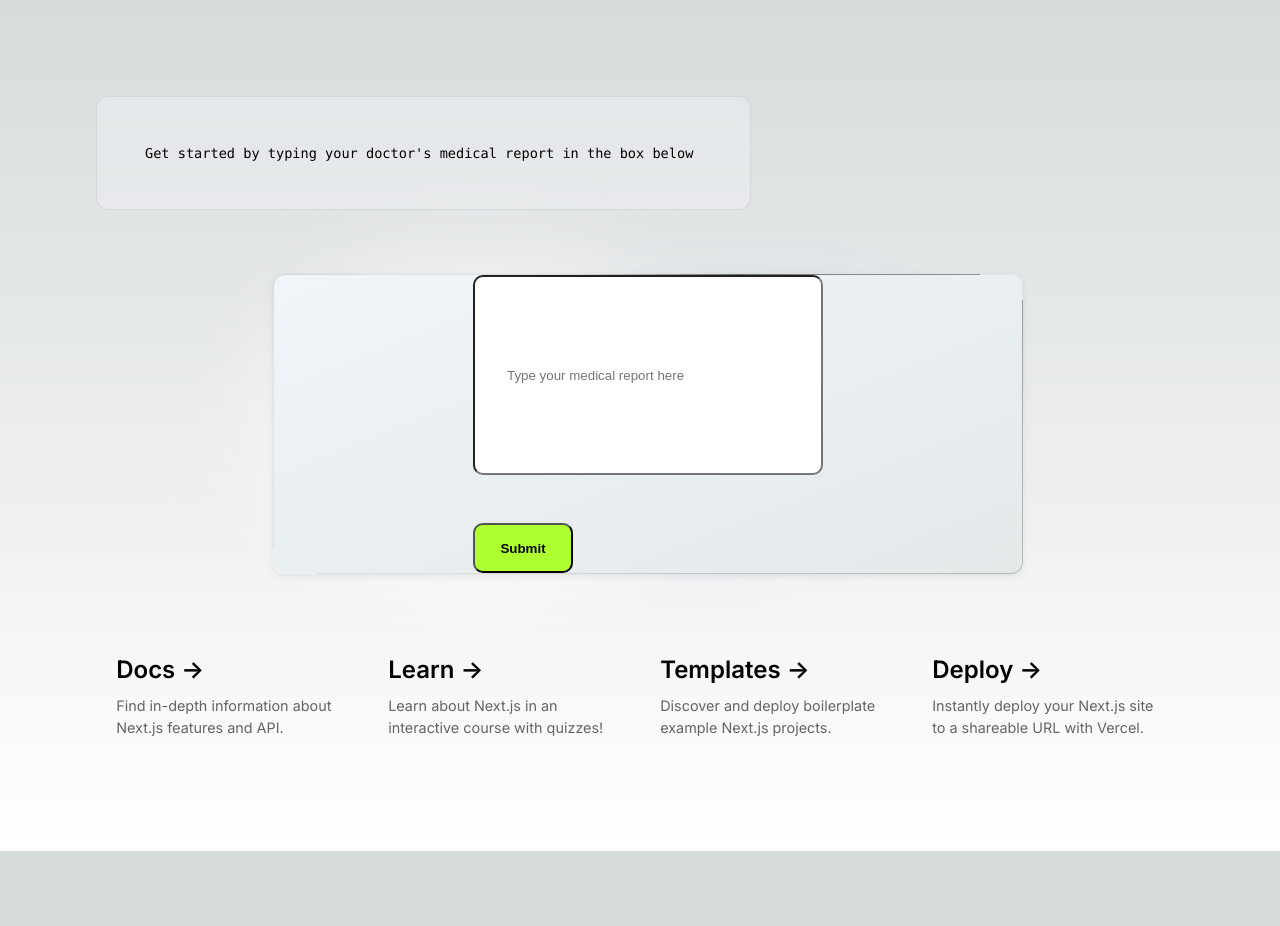
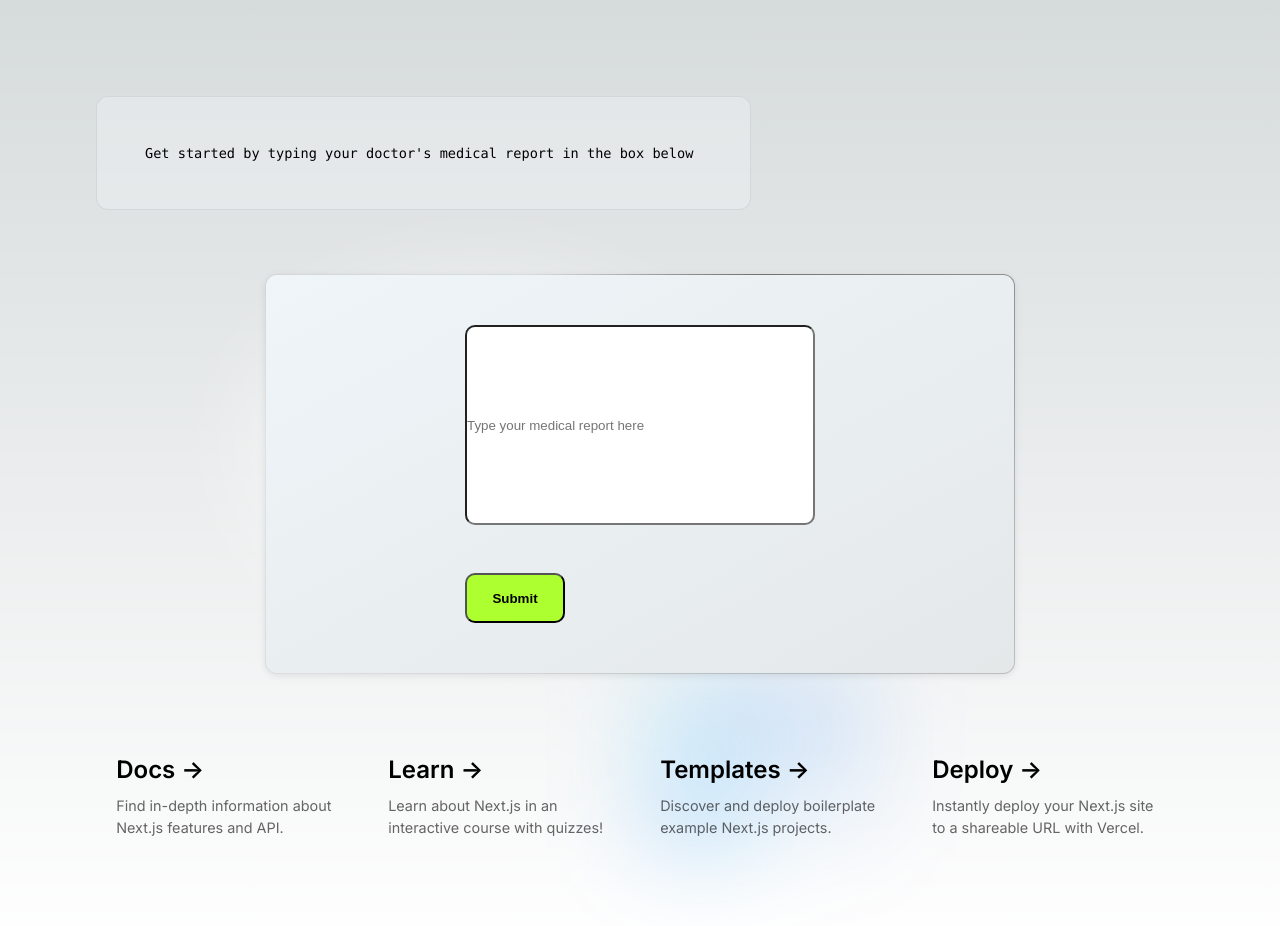
Before and after one commit to alexpaden/sutures-pro, a Next.js app: page / in a window 1280 px wide. Shown: the top 926 px of the page. Before the commit the page ends 851 px from the top, so only its background shows below. Built offline with nearby package versions, Linux system fonts and the light colour scheme.

Commit message:
style edits

```diff
--- a/src/styles/Home.module.css
+++ b/src/styles/Home.module.css
@@ -76,10 +76,6 @@
 }
 
 .center {
-  display: flex;
-  justify-content: center;
-  align-items: center;
-  position: relative;
   padding: 4rem 0;
 }
 
@@ -107,21 +103,19 @@
   transform: translateZ(0);
 }
 
-.logo,
-.thirteen {
-  position: relative;
-}
-
 .form {
   width: 350px;
   height: auto;
+  display: flex;
+  flex-direction: row;
+  justify-content: center;
+  align-items: center;
 }
 
 .input {
   width: 350px;
   height: 200px;
   border-radius: 10px;
-  padding: 2rem;
   display: block;
 }
 
@@ -130,10 +124,10 @@
   height: 50px;
   margin-top: 3rem;
   border-radius: 10px;
+  align-self: center;
   background-color: greenyellow;
   color: black;
   font-weight: bolder;
-  display: block;
 }
 
 .thirteen {
@@ -141,8 +135,7 @@
   justify-content: center;
   align-items: center;
   width: 750px;
-  height: 300px;
-  margin-left: 16px;
+  height: 400px;
   transform: translateZ(0);
   border-radius: var(--border-radius);
   overflow: hidden;
```
